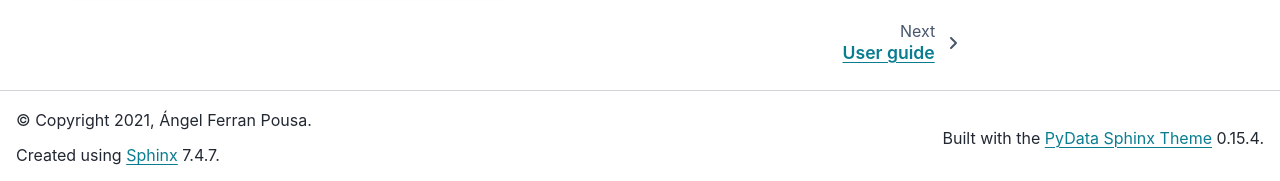
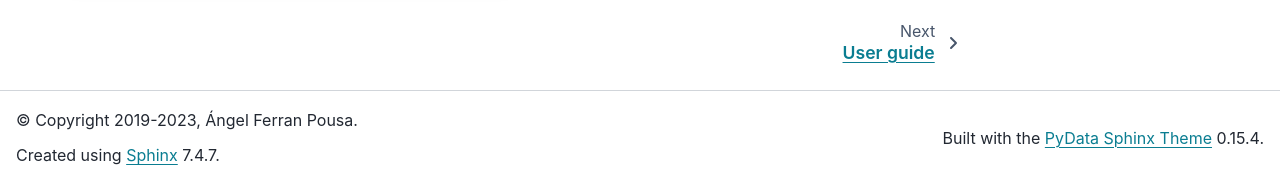
Before and after one commit to AngelFP/Wake-T, a Sphinx documentation site: the page built from docs/source/index.rst, in a window 1280 px wide and 986 px high. Shown: the part 802-983 px from the top of the window. Built offline with Sphinx 7.4.7 and the PyData theme 0.15.4, drawn with Linux system fonts in a browser that asks for light colours; pages that are not in the unit, such as notebooks, are missing from menus; some of the changed lines change nothing that is shown.

Commit message:
Update documentation `conf.py`

```diff
--- a/docs/source/conf.py
+++ b/docs/source/conf.py
@@ -12,6 +12,7 @@
 #
 import os
 import sys
+from datetime import date
 sys.path.insert(0, os.path.abspath('../..'))
 
 
@@ -21,7 +22,7 @@
 
 # -- Project information -----------------------------------------------------
 project = 'Wake-T'
-project_copyright = '2021, Ángel Ferran Pousa'
+project_copyright = '2019-%s, Ángel Ferran Pousa' % date.today().year
 author = 'Ángel Ferran Pousa'
 
 # The full version, including alpha/beta/rc tags
@@ -34,9 +35,14 @@
 # extensions coming with Sphinx (named 'sphinx.ext.*') or your custom
 # ones.
 extensions = [
-    'sphinx.ext.autodoc', 'sphinx.ext.coverage', 'sphinx.ext.napoleon',
-    'sphinx_panels', 'sphinx_gallery.gen_gallery'
-    ]
+    'sphinx.ext.autodoc',
+    'sphinx.ext.autosummary',
+    'sphinx.ext.coverage',
+    # 'sphinx.ext.intersphinx',
+    'sphinx_panels',
+    'sphinx_gallery.gen_gallery',
+    'numpydoc'
+]
 
 # Add any paths that contain templates here, relative to this directory.
 templates_path = ['_templates']
@@ -76,14 +82,26 @@
             "url": "https://wake-t.slack.com/",
             "icon": "fab fa-slack",
         },
-    ],
+    ]
 }
 
 # Prevent panels extension from modifying page style.
 panels_add_bootstrap_css = False
 
-# Document __init__ class methods
-autoclass_content = 'both'
+# Do not show type hints.
+autodoc_typehints = 'none'
+
+# Do  not use numpydoc to generate autosummary.
+numpydoc_show_class_members = False
+
+# Create autosummary for all files.
+autosummary_generate = True
+
+# Autosummary configuration
+autosummary_context = {
+    # Methods that should be skipped when generating the docs
+    "skipmethods": ["__init__"]
+}
 
 # Configuration for generating tutorials.
 from sphinx_gallery.sorting import FileNameSortKey  # noqa: E402
@@ -94,3 +112,8 @@
      'filename_pattern': '.',
      'within_subsection_order': FileNameSortKey,
 }
+
+# intersphinx_mapping = {
+#     "python": ("https://docs.python.org/3/", None),
+#     "numpy": ("https://numpy.org/devdocs/", None),
+# }
```
